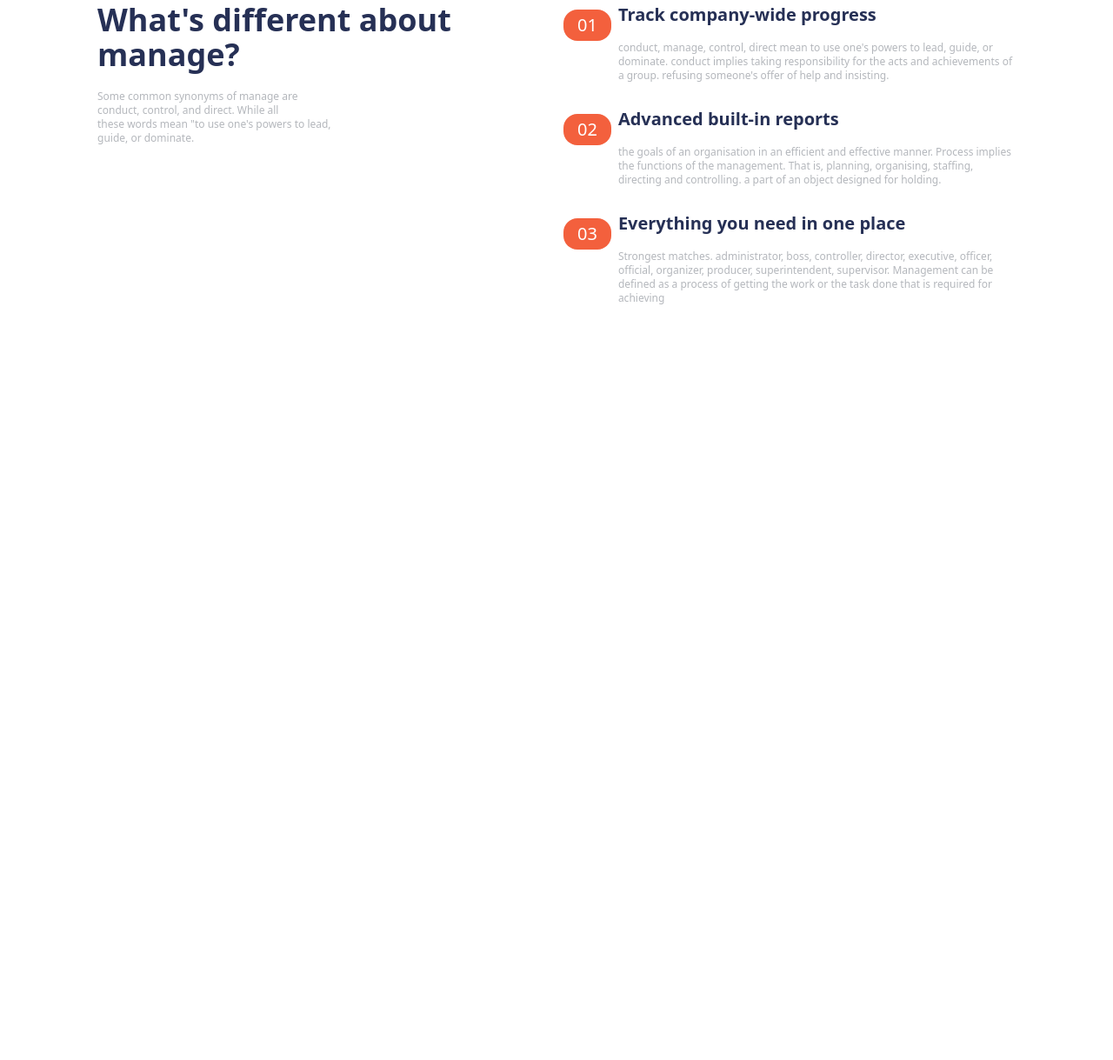
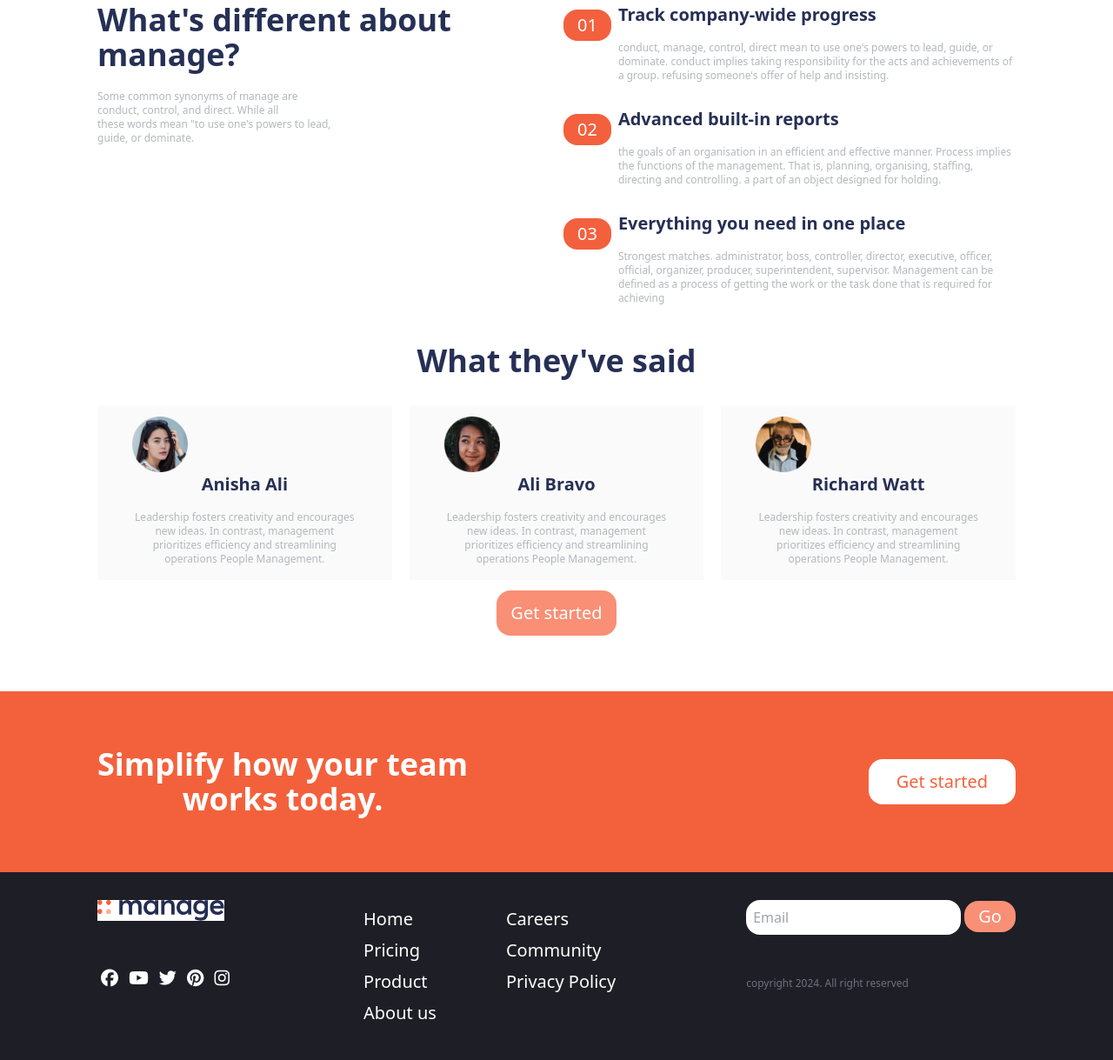
Before and after one commit to 09mehed/manage-portfolio, a plain HTML site: page index.html in a window 1280 px wide. Shown: the part 666-1885 px from the top of the page at 87% size. Before the commit the page ends 1113 px from the top, so only its background shows below. Drawn offline with nearby package versions, Linux system fonts and the light colour scheme.

Commit message:
full website complete

```diff
--- a/index.html
+++ b/index.html
@@ -98,10 +98,94 @@
         <!-- said area start -->
 
         <section class="py-5">
+            <h1 class="lg:text-4xl text-3xl font-bold text-[#263055] pb-3 text-center">What they've said</h1>
 
+            <div class="grid lg:grid-cols-3 md:grid-cols-2 grid-cols-1 gap-5 pt-5 text-center">
+                <div class="bg-[#FAFAFA] py-3 px-10 ">
+                    <div class="text-center w-full">
+                        <img class="w-16 text-center" src="./images/avatar-anisha.png" alt="">
+                    </div>
+                    <h3 class="lg:text-xl text-xs font-bold text-[#263055] pb-3">Anisha Ali</h3>
+                    <p class="text-[#B4B7BC] text-xs py-1">Leadership fosters creativity and encourages new ideas. In contrast, management prioritizes efficiency and streamlining operations People Management.</p>
+                </div>
+
+                <div class="bg-[#FAFAFA] py-3 px-10 ">
+                    <div class="text-center w-full">
+                        <img class="w-16 text-center" src="./images/avatar-ali.png" alt="">
+                    </div>
+                    <h3 class="lg:text-xl text-xs font-bold text-[#263055] pb-3">Ali Bravo</h3>
+                    <p class="text-[#B4B7BC] text-xs py-1">Leadership fosters creativity and encourages new ideas. In contrast, management prioritizes efficiency and streamlining operations People Management.</p>
+                </div>
+
+                <div class="bg-[#FAFAFA] py-3 px-10 ">
+                    <div class="text-center">
+                        <img class="w-16 text-center" src="./images/avatar-richard.png" alt="">
+                    </div>
+                    <h3 class="lg:text-xl text-xs font-bold text-[#263055] pb-3">Richard Watt</h3>
+                    <p class="text-[#B4B7BC] text-xs py-1">Leadership fosters creativity and encourages new ideas. In contrast, management prioritizes efficiency and streamlining operations People Management.</p>
+                </div>
+            </div>
+            <div class="text-center py-3">
+                <button class="bg-[#F98F75] text-white text-xl py-3 px-4 rounded-2xl ">Get started</button>
+            </div>
         </section>
+    </main>
 
+    <!-- team area start -->
 
-    </main>
+    <section class="bg-[#F3613C] py-5">
+        <div class="max-w-screen-xl mx-auto px-8 py-8 lg:px-28 lg:flex justify-between items-center md:text-center my-3">
+            <div>
+                <h1 class="text-white font-bold lg:text-4xl text-xl">Simplify how your team<br> works today.</h1>
+            </div>
+            <div>
+                <div class="my-3">
+                    <button class="bg-white text-[#F3613C] text-xl py-3 px-8 rounded-2xl ">Get started</button>
+                </div>
+            </div>
+        </div>
+    </section>
+
+    <!-- footer area start -->
+
+    <footer class="bg-[#1E1E26]">
+        <div class="max-w-screen-xl mx-auto px-8 py-8 lg:px-28 lg:flex justify-between">
+            <div>
+                <div class="text-white">
+                    <img class="bg-white" src="./images/logo.svg" alt="">
+                </div>
+                <br> <br>
+                <div class="text-white">
+                    <i class="fa-brands text-xl m-1 fa-facebook"></i>
+                    <i class="fa-brands text-xl m-1 fa-youtube"></i>
+                    <i class="fa-brands text-xl m-1 fa-twitter"></i>
+                    <i class="fa-brands text-xl m-1 fa-pinterest"></i>
+                    <i class="fa-brands text-xl m-1 fa-instagram"></i>
+                </div>
+            </div>
+
+            <div class="lg:flex justify-between gap-20">
+                <ul class="text-white text-xl">
+                    <li class="my-2">Home</li>
+                    <li class="my-2">Pricing</li>
+                    <li class="my-2">Product</li>
+                    <li class="my-2">About us</li>
+                </ul>
+
+                <ul class="text-white text-xl">
+                    <li class="my-2">Careers</li>
+                    <li class="my-2">Community</li>
+                    <li class="my-2">Privacy Policy</li>
+                </ul>
+            </div>
+
+            <div>
+                <input class="rounded-2xl text-white px-2 py-2" type="email" placeholder="Email">
+                <button class="bg-[#F98F75] text-white text-xl py-1 px-4 rounded-2xl ">Go</button>
+                <br> <br> <br>
+                <h2 class="text-gray-500 text-xs">copyright 2024. All right reserved</h2>
+            </div>
+        </div>
+    </footer>
 </body>
 </html>
```
